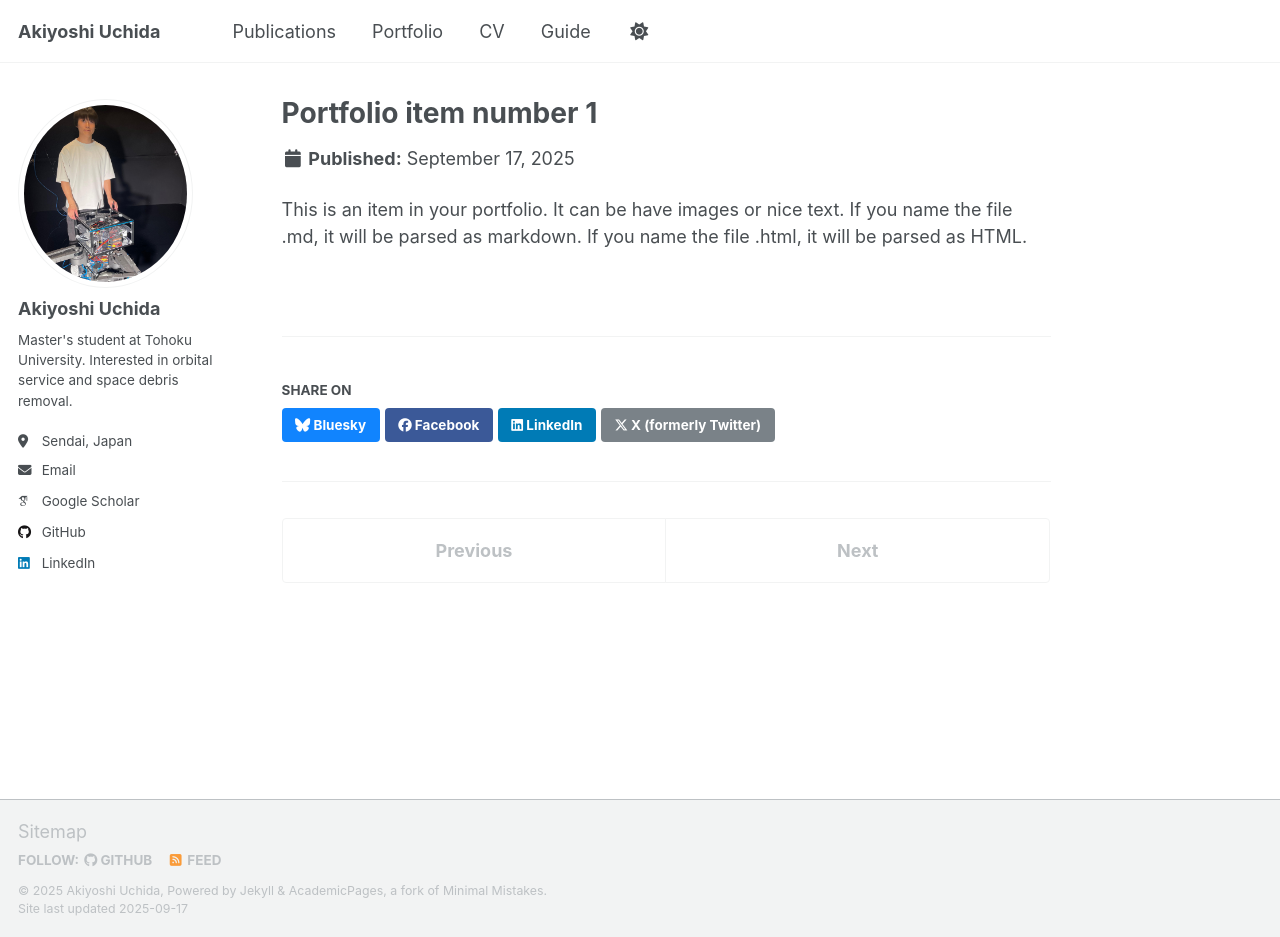
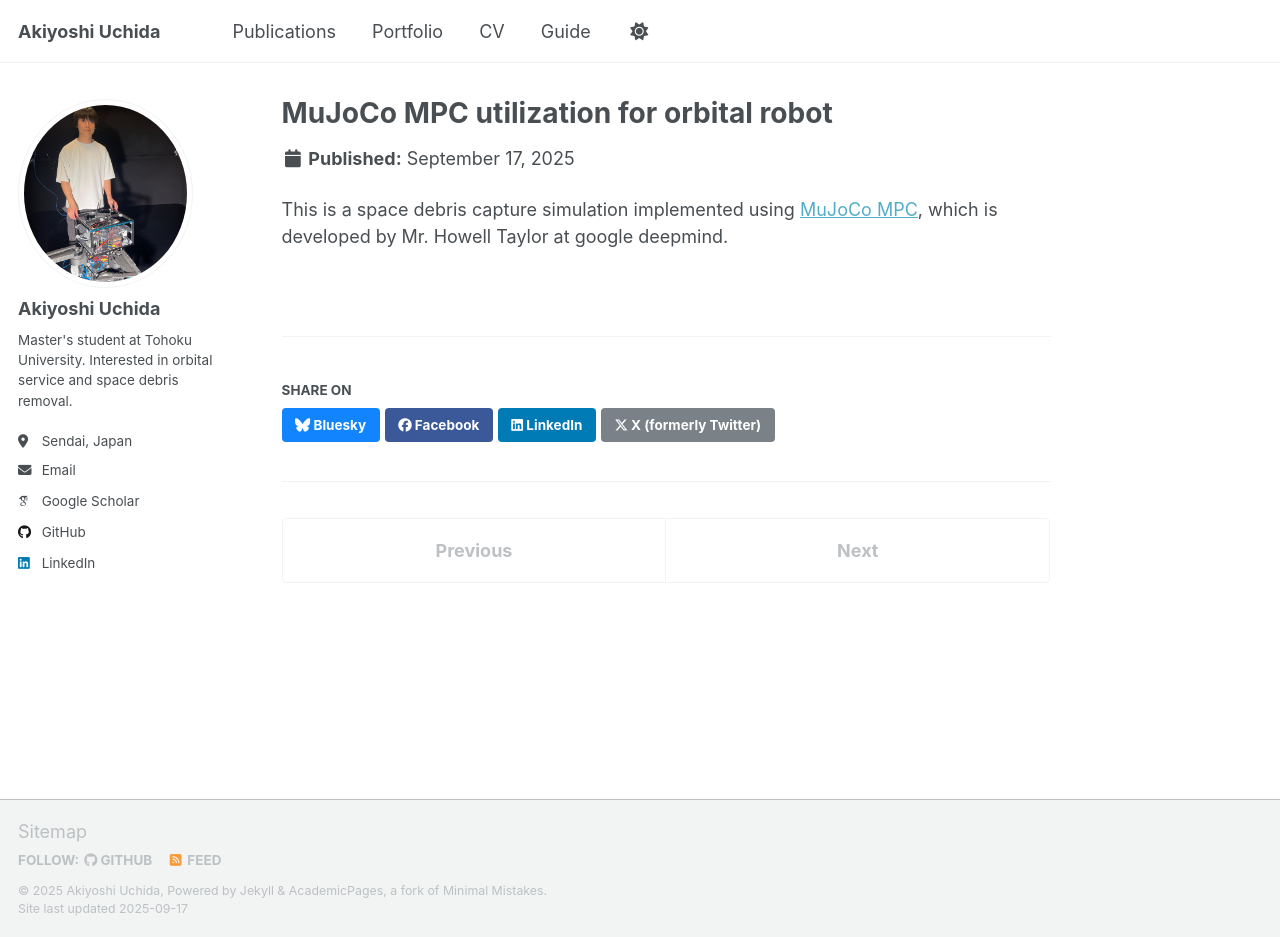
Before and after one commit to aky-u/academic, a Jekyll site: the page built from _portfolio/portfolio-1.md, in a window 1280 px wide and 937 px high. Built offline with Jekyll 4.4.1, drawn with Linux system fonts in a browser that asks for light colours; some web fonts are replaced; a script that is not in the unit is left out.

Commit message:
update portfolio

```diff
--- a/_portfolio/portfolio-1.md
+++ b/_portfolio/portfolio-1.md
@@ -1,7 +1,7 @@
 ---
-title: "Portfolio item number 1"
-excerpt: "Short description of portfolio item number 1<br/><img src='/images/500x300.png'>"
+title: "MuJoCo MPC utilization for orbital robot"
+excerpt: "The use case of the MuJoCo MPC for orbital robot - space debris capture task -<br/><img src='/images/orbit_capture.gif'>"
 collection: portfolio
 ---
 
-This is an item in your portfolio. It can be have images or nice text. If you name the file .md, it will be parsed as markdown. If you name the file .html, it will be parsed as HTML.
+This is a space debris capture simulation implemented using [MuJoCo MPC](https://github.com/google-deepmind/mujoco_mpc), which is developed by Mr. Howell Taylor at google deepmind.
```
Also changed, not shown: 1 other file.
